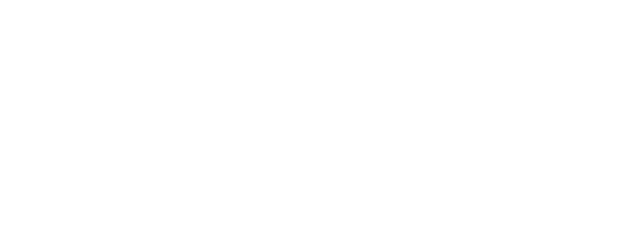
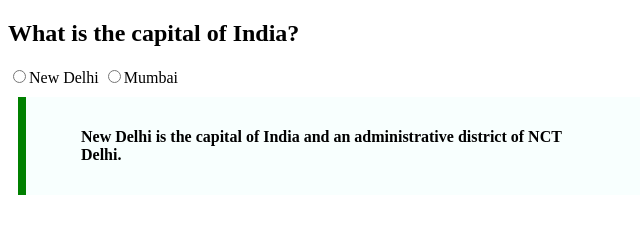
Before and after one commit to acciojob/trivia-vineeth38, a website: page main.html in a window 1280 px wide. Shown: the whole page, without its empty margins (0-640 px from the left). Drawn offline with Linux system fonts and the light colour scheme.

Commit message:
created a submission

```diff
--- a/main.html
+++ b/main.html
@@ -7,6 +7,16 @@
 </head>
 
 <body>
+	<h2>What is the capital of India?</h2>
+	<div>
+	 <input type="radio"value="city" name="city">New Delhi
+	 <input type="radio"value="city" name="city">Mumbai
+	</div>
+	<div id="capital">
+	<blockquote cite=https://en.wikipedia.org/wiki/New_Delhi>
+		<p>New Delhi is the capital of India and an administrative district of NCT Delhi.</p>
+     </blockquote>
+	</div>
 	<!-- the entire body must be written by student -->
     <script type="text/javascript" src="./script.js">
 </script>
--- a/styles.css
+++ b/styles.css
@@ -1,2 +1,9 @@
-
+#capital{
+	max-width: 600px;
+margin: 10px;
+padding: 15px;
+border-left: 8px solid green;
+background-color: #f8fffe;
+font-weight: bold;
+}
 /* Your CSS Code here. */
```
